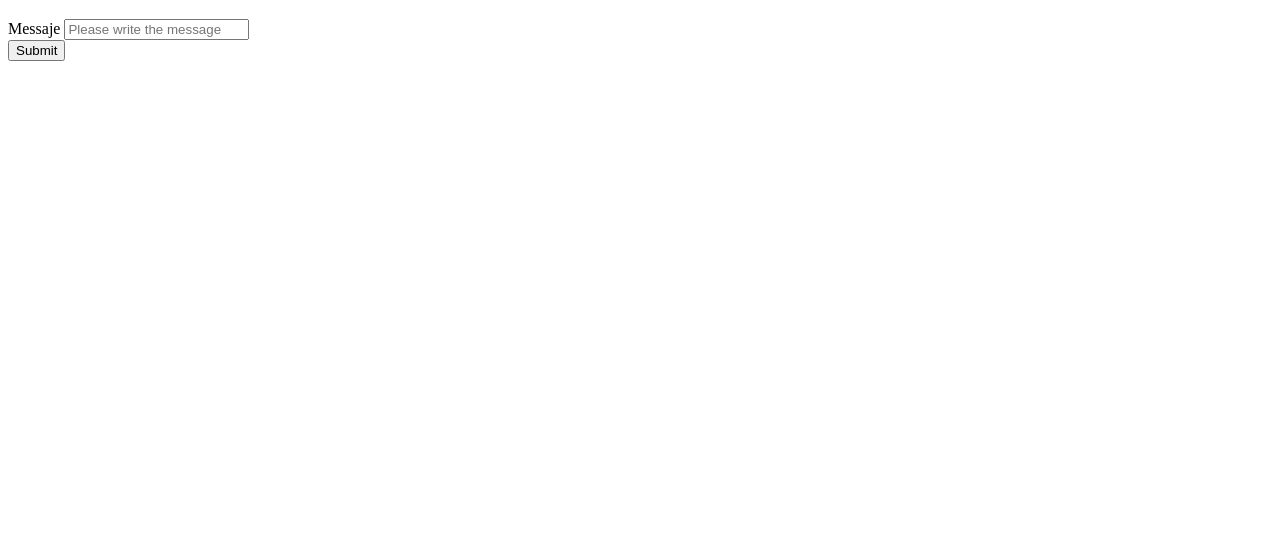
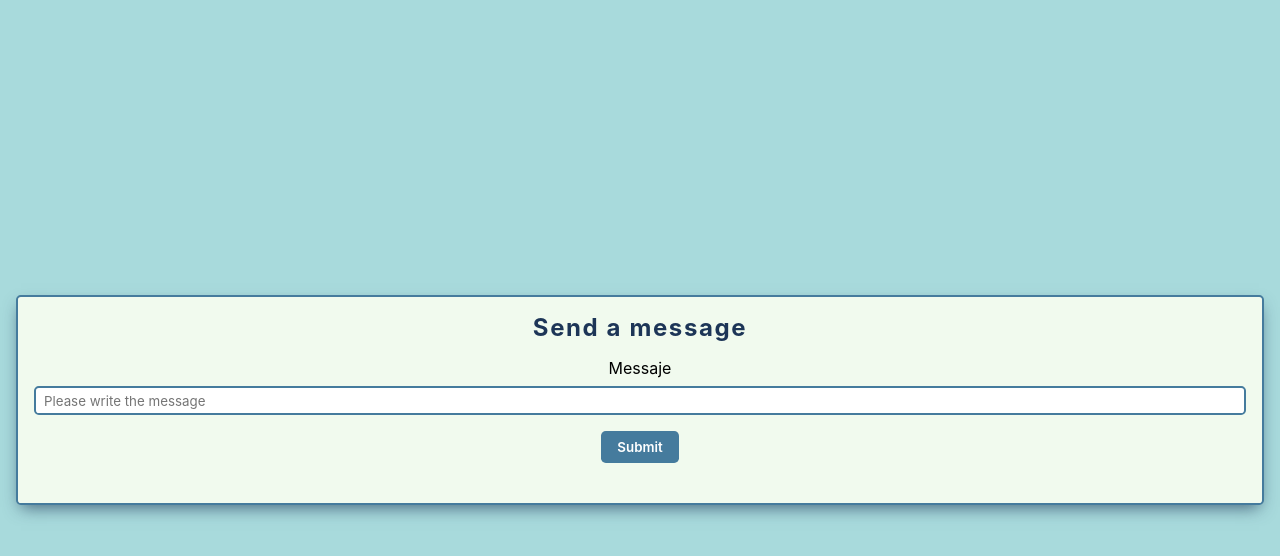
Before and after one commit to MrWences/send-message, a plain HTML site: page index.html in a window 1280 px wide. Drawn offline with Linux system fonts and the light colour scheme.

Commit message:
Se realizaron los estilos para el html

```diff
--- a/index.html
+++ b/index.html
@@ -11,7 +11,7 @@
     <main>
       <article class="card">
         <section class="card__header">
-          <h3 class="card__header__title"></h3>
+          <h3 class="card__header__title">Send a message</h3>
         </section>
         <section class="card__body">
           <form action="">
@@ -19,7 +19,7 @@
               <label for="">Messaje</label>
               <input type="text" placeholder="Please write the message" />
             </section>
-            <button type="submit">Submit</button>
+            <button type="submit" class="card__body__btn">Submit</button>
           </form>
 
           <section class="card__message">
--- a/style.css
+++ b/style.css
@@ -0,0 +1,74 @@
+* {
+  margin: 0;
+  padding: 0;
+  box-sizing: border-box;
+  font-family: -apple-system, BlinkMacSystemFont, "Segoe UI", Roboto, Oxygen,
+    Ubuntu, Cantarell, "Open Sans", "Helvetica Neue", sans-serif;
+}
+
+body {
+  background-color: #a8dadc;
+}
+
+main {
+  width: 100%;
+  height: 100vh;
+
+  display: flex;
+  justify-content: center;
+  align-items: center;
+
+  padding: 1rem;
+}
+
+.card {
+  background-color: #f1faee;
+  min-width: 100%;
+  padding: 1rem;
+  text-align: center;
+  border: 2px solid #457b9d;
+  border-radius: 0.3rem;
+  box-shadow: 0 7px 16px -5px rgba(29, 53, 87, 0.75);
+}
+
+.card__header {
+  margin-bottom: 1rem;
+}
+
+.card__header__title {
+  font-size: 1.5rem;
+  color: #1d3557;
+  letter-spacing: 0.1rem;
+}
+
+.form__input {
+  display: flex;
+  flex-direction: column;
+  align-items: center;
+}
+
+.form__input input {
+  width: 100%;
+  border: 2px solid #457b9d;
+  border-radius: 0.3rem;
+  padding: 0.3rem 0.5rem;
+  margin: 0.5rem 0 1rem 0;
+}
+
+.card__body__btn {
+  background-color: #457b9d;
+  border: none;
+  padding: 0.5rem 1rem;
+  color: #fff;
+  font-weight: 600;
+  border-radius: 0.3rem;
+}
+
+.card__message {
+  margin-top: 1.5rem;
+}
+
+.card__message--display {
+  font-size: 0.8rem;
+  color: rgb(63, 63, 63);
+}
```
